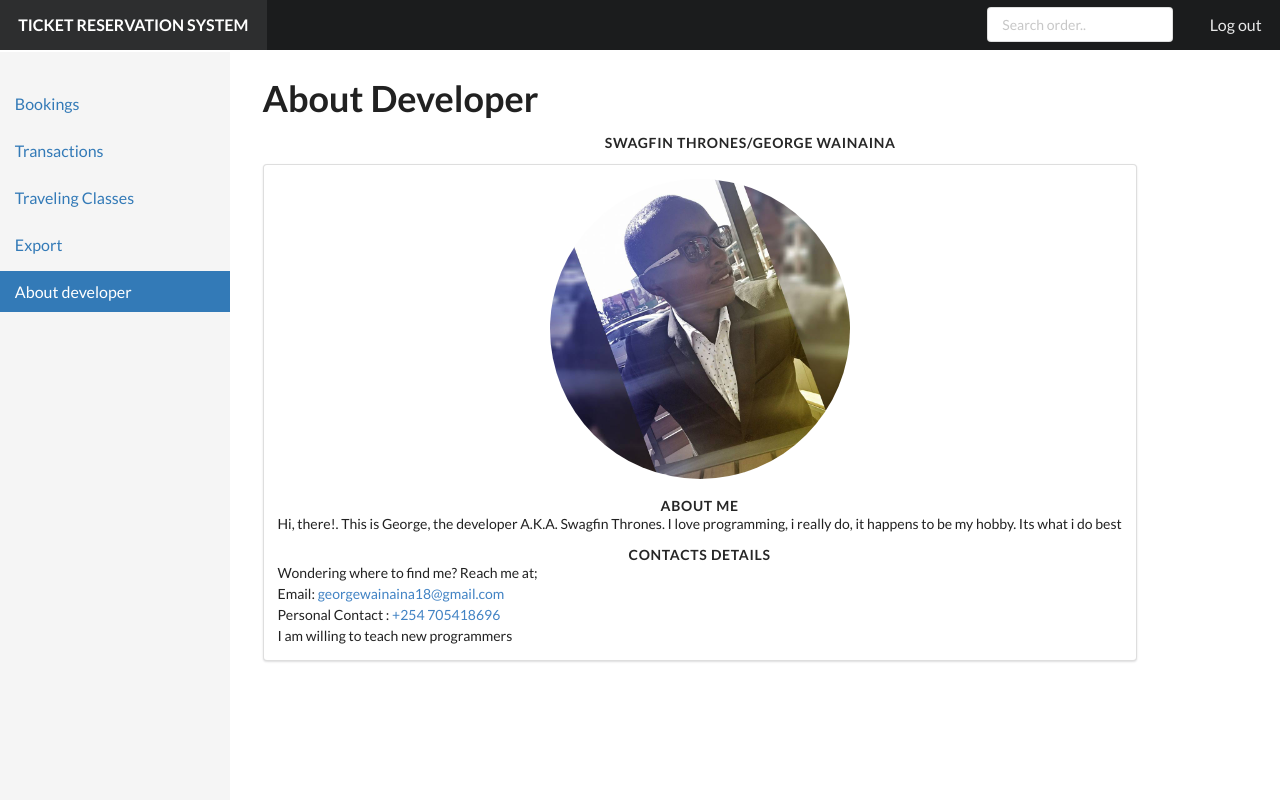
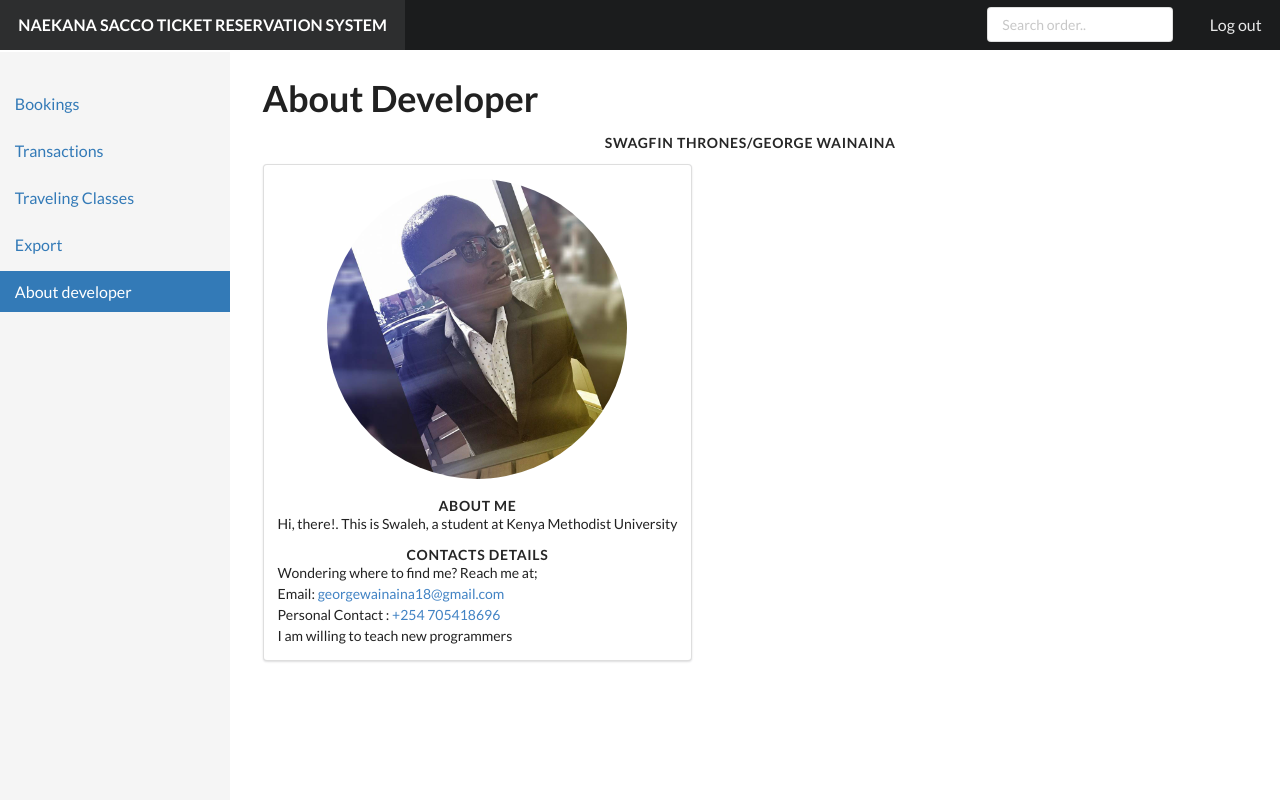
Before and after one commit to frashid17/ticket_reservation, a PHP site: page /admin/developer.php in a window 1280 px wide. Run offline with PHP 8.4, Linux system fonts and the light colour scheme; the visitor is signed in with stand-in values (Sample User, id 1).

Commit message:
added about me and contact

```diff
--- a/admin/developer.php
+++ b/admin/developer.php
@@ -17,7 +17,7 @@
   </head>
   <body>
     <div class="ui inverted huge borderless fixed fluid menu">
-      <a class="header item">TICKET RESERVATION SYSTEM</a>
+      <a class="header item">NAEKANA SACCO TICKET RESERVATION SYSTEM</a>
       <div class="right menu">
         <div class="item">
           <div class="ui small input">
@@ -49,7 +49,7 @@
         <div class="ui segment">
   <img class="ui centered medium circular image" src="developer.jpg"><br>
   <div class="ui horizontal divider">About me</div>
-		<p>Hi, there!. This is George, the developer A.K.A. Swagfin Thrones. I love programming, i really do, it happens to be my hobby. Its what i do best</p>
+		<p>Hi, there!. This is Swaleh, a student at Kenya Methodist University</p>
 		<div class="ui horizontal divider">Contacts Details</div>
 		<p>Wondering where to find me? Reach me at;<br> Email: <a>georgewainaina18@gmail.com</a> <br>Personal Contact : <a>+254 705418696</a><br> I am willing to teach new programmers</p>
 		</div>
```
